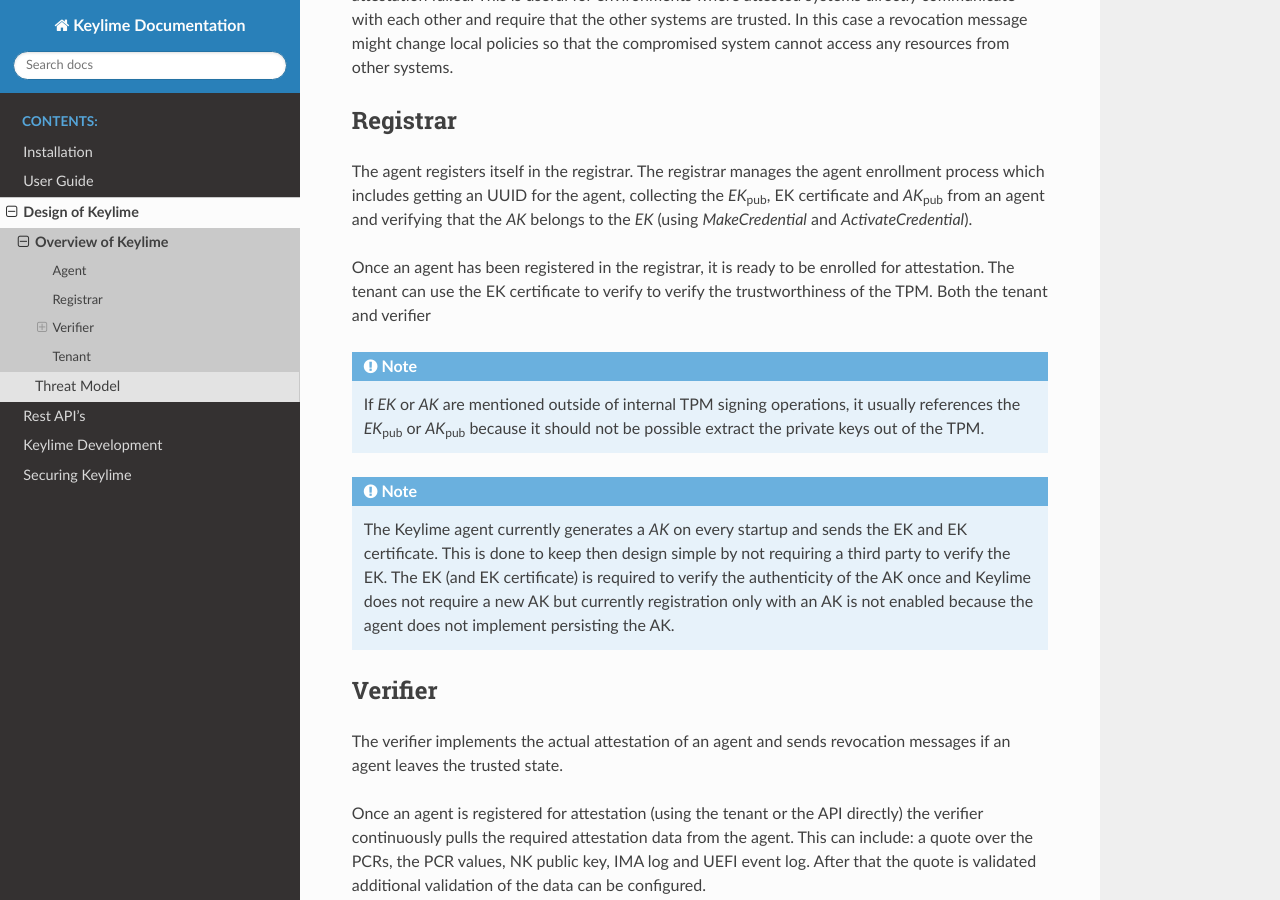
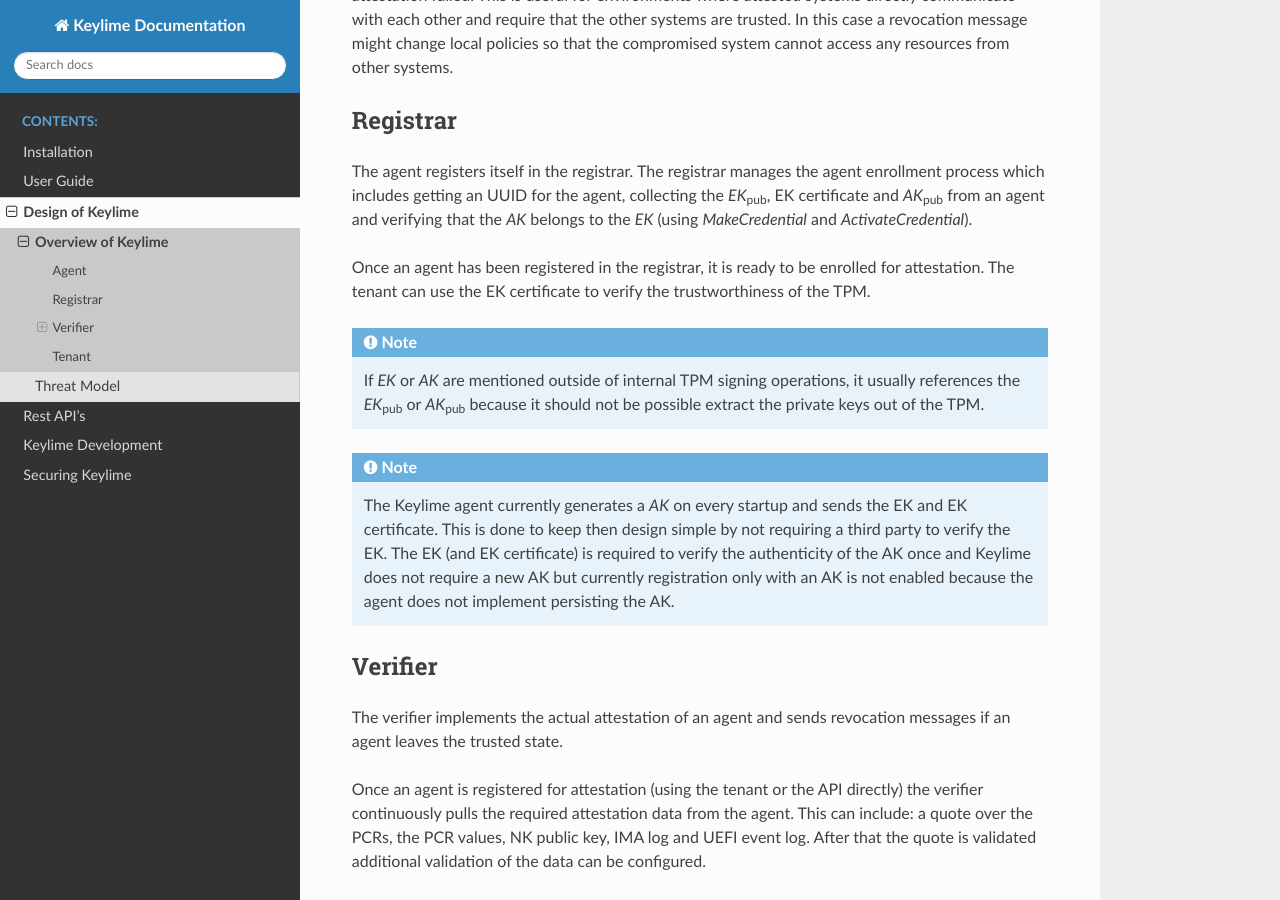
Before and after one commit to keylime/keylime, a Sphinx documentation site: the page built from docs/design/overview.rst, in a window 1280 px wide and 900 px high, scrolled down 496 px. Built offline with Sphinx 7.4.7 and the Read the Docs theme 2.0.0, drawn with Linux system fonts in a browser that asks for light colours.

Commit message:
docs: fix docs
Signed-off-by: Xynnn007 <xynnn@linux.alibaba.com>

```diff
--- a/docs/design/overview.rst
+++ b/docs/design/overview.rst
@@ -31,8 +31,7 @@
 
 
 Once an agent has been registered in the registrar, it is ready to be enrolled for attestation.
-The tenant can use the EK certificate to verify to verify the trustworthiness of the TPM.
-Both the tenant and verifier
+The tenant can use the EK certificate to verify the trustworthiness of the TPM.
 
 .. note::
     If `EK` or `AK` are mentioned outside of internal TPM signing operations, it usually
```
